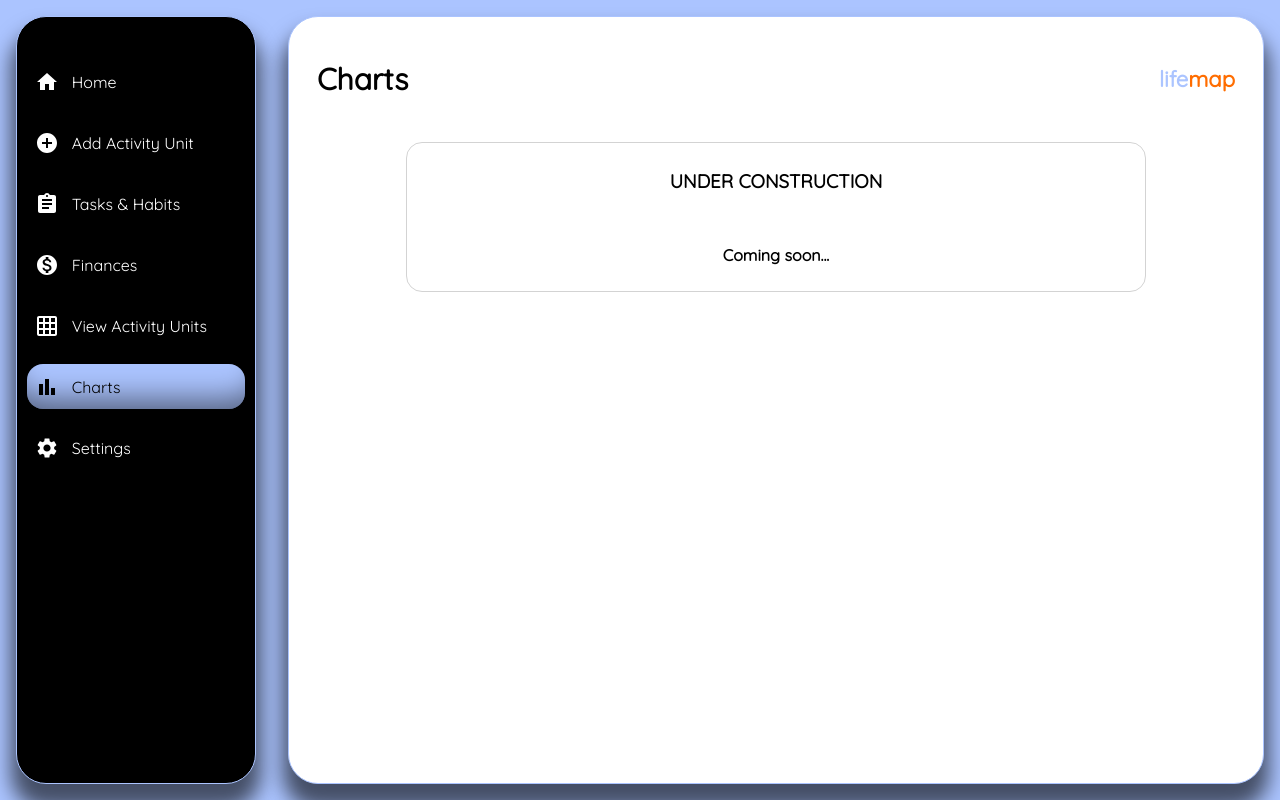
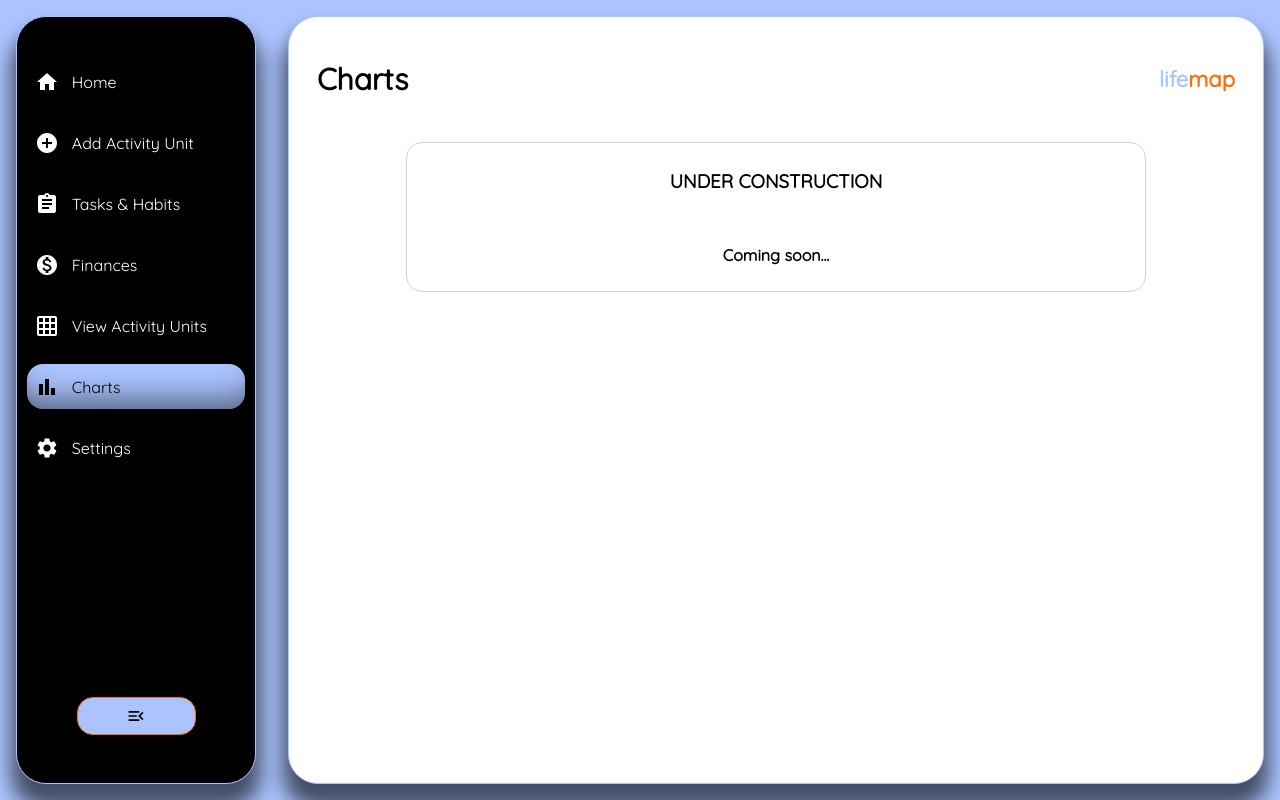
Before and after one commit to berkaysson/lifemap, a React (Create React App) app: page /lifemap/charts in a window 1280 px wide. Built offline with nearby package versions, Linux system fonts and the light colour scheme.

Commit message:
Fix to NavToggleButton being hidden

```diff
--- a/src/Components/Wrappers/Styled-Elements/NavToggleButton.js
+++ b/src/Components/Wrappers/Styled-Elements/NavToggleButton.js
@@ -2,27 +2,22 @@ import styled from "styled-components";
 import MenuOpenIcon from "@mui/icons-material/MenuOpen";
 
 const Button = styled.button`
-  position: absolute;
-  top: 44px;
-  right: -2.7rem;
   display: flex;
   align-items: center;
   justify-content: center;
-  background-color: ${({ theme }) => theme.colors.primary};
-  color: ${({ theme }) => theme.colors.secondary};
+  background-color: ${({ theme }) => theme.colors.theme};
+  color: ${({ theme }) => theme.colors.primary};
   border: none;
-  border-radius: 50%;
+  border-radius: ${({ theme }) => theme.sizes.medium};
   padding: ${({ theme }) => theme.sizes.small};
-  opacity: 0;
   pointer-events: none;
   transition: all 0.4s;
-  border: 1px solid black;
-
+  border: 1px solid ${({ theme }) => theme.colors.themeSecondary};
   transform: ${({ isOpen }) =>
-    !isOpen ? "rotate(180deg) translateX(-50%)" : "rotate(0) translateX(-50%)"};
+    !isOpen ? "rotate(180deg)" : "rotate(0)"};
+  width: ${({isOpen}) => isOpen ? "50%" : "70%"};
 
   &:hover {
-    color: ${({ theme }) => theme.colors.themeSecondary};
     box-shadow: ${({ theme }) => theme.boxShadows.innerShadow};
   }
 `;
--- a/src/Components/Wrappers/Styled-Wrappers/Navigation/NavWrapper.js
+++ b/src/Components/Wrappers/Styled-Wrappers/Navigation/NavWrapper.js
@@ -25,21 +25,13 @@ const NavWrapperWrapper = styled(motion.nav)`
     width: 0;
   }
 
-  &::before {
-    content: "";
+  & #NavToggleButton {
     position: absolute;
-    width: 2.4rem;
-    height: 100%;
-    top: 0;
-    left: 100%;
+    bottom: 3rem;
   }
 
-  //Toggle button visibility
   &:hover #NavToggleButton {
-    opacity: 1;
     pointer-events: auto;
-    transform: ${({ isOpen }) =>
-      !isOpen ? "rotate(180deg) translateX(0)" : "rotate(0) translateX(0)"};
   }
 
   @media (max-width: 768px) {
```
